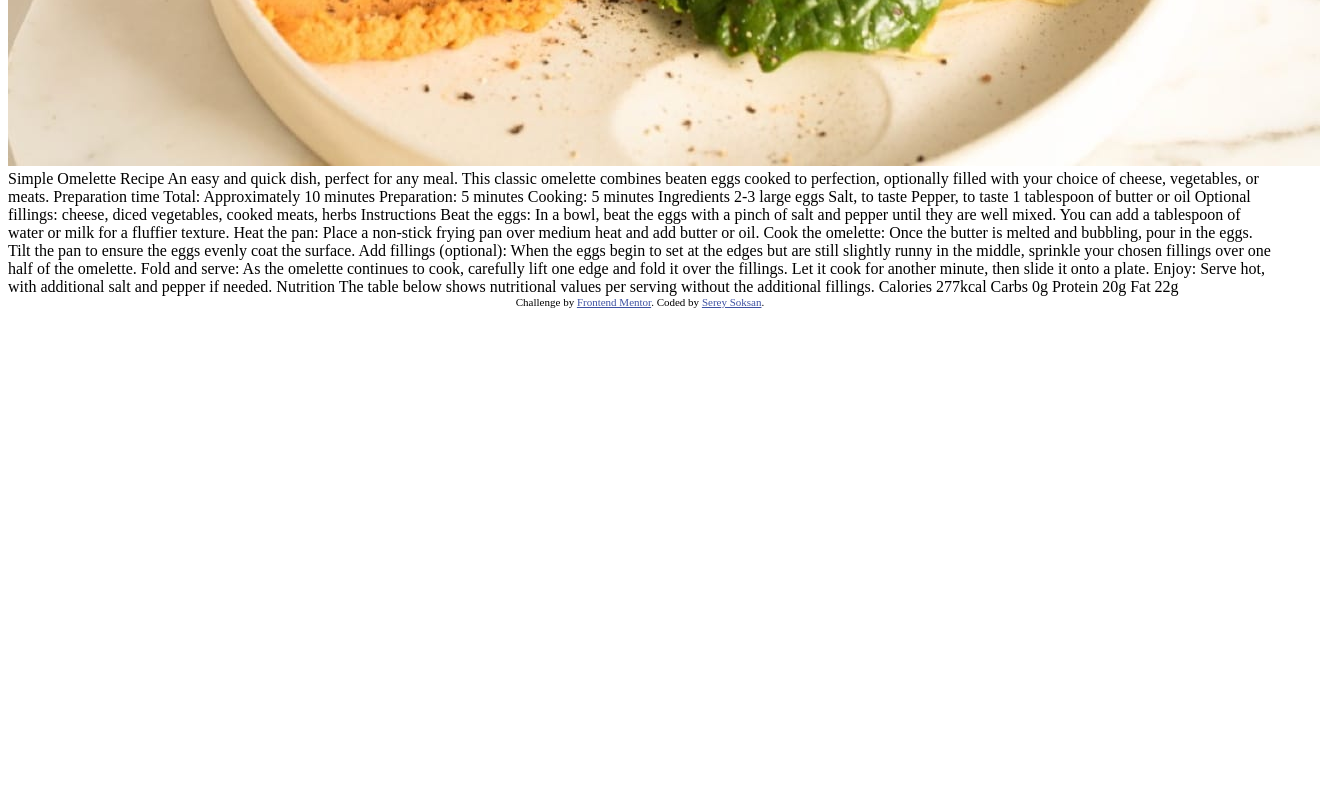
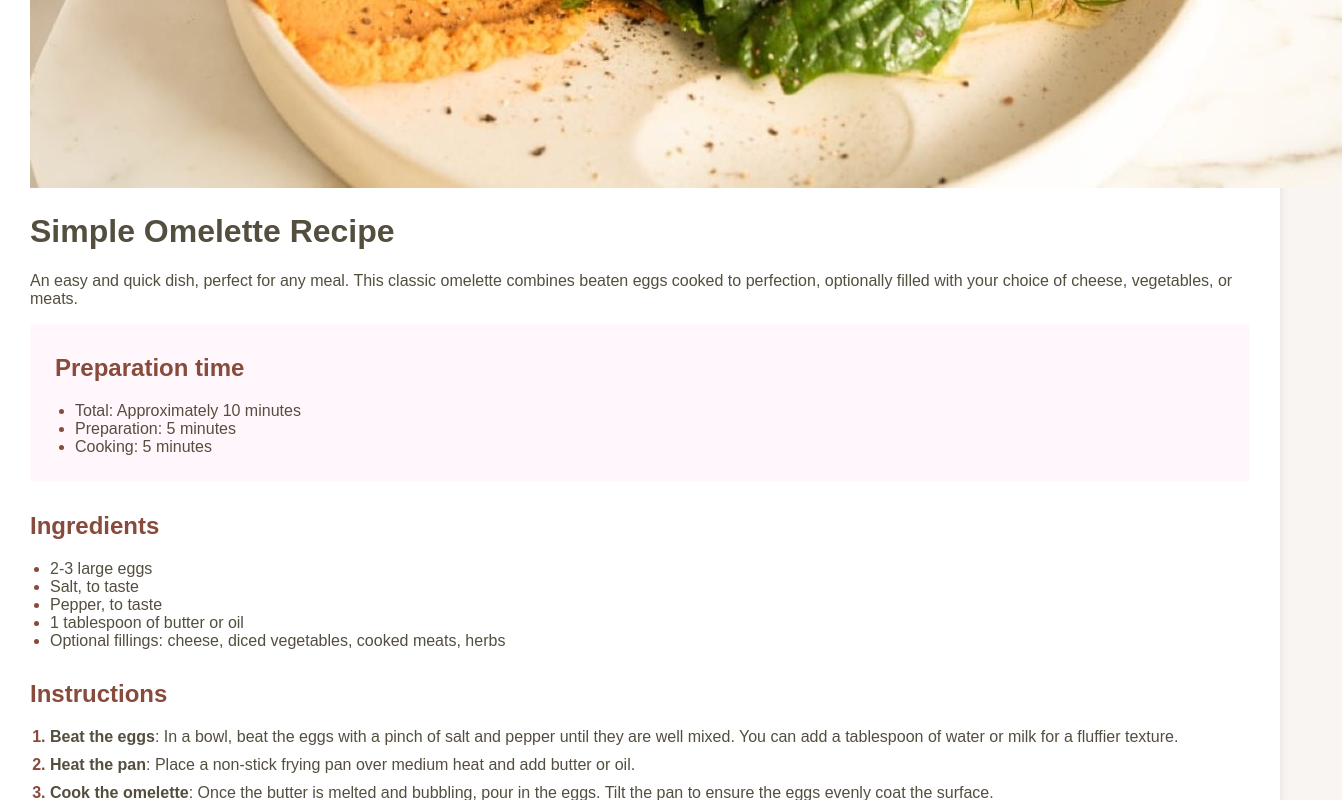
Before and after one commit to realsoksan/challenge-recipe-main-page, a plain HTML site: page index.html in a window 1280 px wide. Shown: the part 442-1242 px from the top of the page, 1342 px wide, since content can reach past the window. Before the commit the page ends 800 px from the top, so only its background shows below. Drawn offline with Linux system fonts and the light colour scheme.

Commit message:
update some progress with mobile screen

```diff
--- a/index.html
+++ b/index.html
@@ -1,78 +1,83 @@
 <!DOCTYPE html>
 <html lang="en">
+
 <head>
   <meta charset="UTF-8">
-  <meta name="viewport" content="width=device-width, initial-scale=1.0"> <!-- displays site properly based on user's device -->
+  <meta name="viewport" content="width=device-width, initial-scale=1.0">
+  <!-- displays site properly based on user's device -->
 
   <link rel="icon" type="image/png" sizes="32x32" href="./assets/images/favicon-32x32.png">
 
   <title>Frontend Mentor | Recipe page</title>
 
   <!-- Feel free to remove these styles or customise in your own stylesheet 👍 -->
-  <style>
-    .attribution { font-size: 11px; text-align: center; }
-    .attribution a { color: hsl(228, 45%, 44%); }
-  </style>
+  <link rel="stylesheet" href="styles.css">
 </head>
+
 <body>
-  <img src="./assets/images/image-omelette.jpeg" alt="image-omelette">
+  <div class="container">
+    <div class="recipe">
+      <img src="./assets/images/image-omelette.jpeg" alt="image-omelette">
+      <h1>Simple Omelette Recipe</h1>
+      <p>An easy and quick dish, perfect for any meal. This classic omelette combines beaten eggs cooked to perfection, optionally filled with your choice of cheese, vegetables, or meats.</p>
 
-  Simple Omelette Recipe
-
-  An easy and quick dish, perfect for any meal. This classic omelette combines beaten eggs cooked
-  to perfection, optionally filled with your choice of cheese, vegetables, or meats.
-
-  Preparation time
-
-  Total: Approximately 10 minutes
-  Preparation: 5 minutes
-  Cooking: 5 minutes
-
-  Ingredients
-
-  2-3 large eggs
-  Salt, to taste
-  Pepper, to taste
-  1 tablespoon of butter or oil
-  Optional fillings: cheese, diced vegetables, cooked meats, herbs
-
-  Instructions
-
-  Beat the eggs: In a bowl, beat the eggs with a pinch of salt and pepper until they are well mixed.
-  You can add a tablespoon of water or milk for a fluffier texture.
-
-  Heat the pan: Place a non-stick frying pan over medium heat and add butter or oil.
-
-  Cook the omelette: Once the butter is melted and bubbling, pour in the eggs. Tilt the pan to ensure
-  the eggs evenly coat the surface.
-
-  Add fillings (optional): When the eggs begin to set at the edges but are still slightly runny in the
-  middle, sprinkle your chosen fillings over one half of the omelette.
-
-  Fold and serve: As the omelette continues to cook, carefully lift one edge and fold it over the
-  fillings. Let it cook for another minute, then slide it onto a plate.
-
-  Enjoy: Serve hot, with additional salt and pepper if needed.
-
-  Nutrition
-
-  The table below shows nutritional values per serving without the additional fillings.
-
-  Calories
-  277kcal
-
-  Carbs
-  0g
-
-  Protein
-  20g
-
-  Fat
-  22g
-
-  <div class="attribution">
-    Challenge by <a href="https://www.frontendmentor.io?ref=challenge" target="_blank">Frontend Mentor</a>.
-    Coded by <a href="#">Serey Soksan</a>.
+      <div class="time">
+        <h2>Preparation time</h2>
+        <ul>
+          <li>Total: Approximately 10 minutes</li>
+          <li>Preparation: 5 minutes</li>
+          <li>Cooking: 5 minutes</li>
+        </ul>
+      </div>
+      <div class="ingredients">
+        <h2>Ingredients</h2>
+        <ul>
+          <li>2-3 large eggs</li>
+          <li>Salt, to taste</li>
+          <li>Pepper, to taste</li>
+          <li>1 tablespoon of butter or oil</li>
+          <li>Optional fillings: cheese, diced vegetables, cooked meats, herbs</li>
+        </ul>
+      </div>
+      <div class="instructions">
+        <h2>Instructions</h2>
+        <ol>
+          <li><strong>Beat the eggs</strong>: In a bowl, beat the eggs with a pinch of salt and pepper until they are well mixed. You can add a tablespoon of water or milk for a fluffier texture.</li>
+          <li><strong>Heat the pan</strong>: Place a non-stick frying pan over medium heat and add butter or oil.</li>
+          <li><strong>Cook the omelette</strong>: Once the butter is melted and bubbling, pour in the eggs. Tilt the pan to ensure the eggs evenly coat the surface.</li>
+          <li><strong>Add fillings (optional)</strong>: When the eggs begin to set at the edges but are still slightly runny in the middle, sprinkle your chosen fillings over one half of the omelette.</li>
+          <li><strong>Fold and serve</strong>: As the omelette continues to cook, carefully lift one edge and fold it over the fillings. Let it cook for another minute, then slide it onto a plate.</li>
+          <li><strong>Enjoy</strong>: Serve hot, with additional salt and pepper if needed.</li>
+        </ol>
+      </div>
+      <div class="nutrition">
+        <h2>Nutrition</h2>
+        <p>The table below shows nutritional values per serving without the additional fillings.</p>
+        <table>
+          <tr>
+            <td>Calories</td>
+            <td>277kcal</td>
+          </tr>
+          <tr>
+            <td>Carbs</td>
+            <td>0g</td>
+          </tr>
+          <tr>
+            <td>Protein</td>
+            <td>20g</td>
+          </tr>
+          <tr>
+            <td>Fat</td>
+            <td>22g</td>
+          </tr>
+        </table>
+      </div>
+      <div class="attribution">
+        Challenge by <a href="https://www.frontendmentor.io?ref=challenge" target="_blank">Frontend Mentor</a>.
+        Coded by <a href="#">Serey Soksan</a>.
+      </div>
+    </div>
   </div>
 </body>
+
 </html>
--- /dev/null
+++ b/styles.css
@@ -0,0 +1,91 @@
+body {
+    font-family: Arial, sans-serif;
+    background-color: #f9f5f2;
+    margin: 0;
+    padding: 0;
+    color: #544e3f;
+}
+
+li::marker {
+    color: #884a3b;
+    font-weight: bold;
+}
+
+.container {
+    margin: 0 auto;
+}
+
+.recipe {
+    background-color: #ffffff;
+    padding: 30px;
+    border-radius: 10px;
+    box-shadow: 0px 0px 10px rgba(0, 0, 0, 0.1);
+}
+
+.recipe h2 {
+    color: #884a3b;
+}
+
+.recipe img {
+    color: #544e3f;
+}
+
+.time,
+.ingredients,
+.instructions,
+.nutrition {
+    margin-bottom: 30px;
+}
+
+.time {
+    justify-content: space-between;
+    align-items: center;
+    background-color: #fff7fc;
+    border-radius: 5px;
+    padding: 10px 25px;
+}
+
+.instructions ol {
+    list-style-type: decimal;
+}
+
+.instructions li {
+    margin-bottom: 10px;
+}
+
+ul,
+ol {
+    margin-top: 0;
+    padding-left: 20px;
+}
+
+table {
+    width: 100%;
+    border-collapse: collapse;
+    margin-top: 10px;
+}
+
+table td {
+    padding: 8px 0;
+    border-bottom: 1px solid #ddd;
+}
+
+table td:first-child {
+    padding-left: 32px;
+    width: 60%;
+}
+
+table td:last-child {
+    color: #8a685d;
+    font-weight: bold;
+    width: 60%;
+}
+
+.attribution {
+    font-size: 11px;
+    text-align: center;
+}
+
+.attribution a {
+    color: hsl(228, 45%, 44%);
+}
```
Also changed, not shown: 2 other files.
